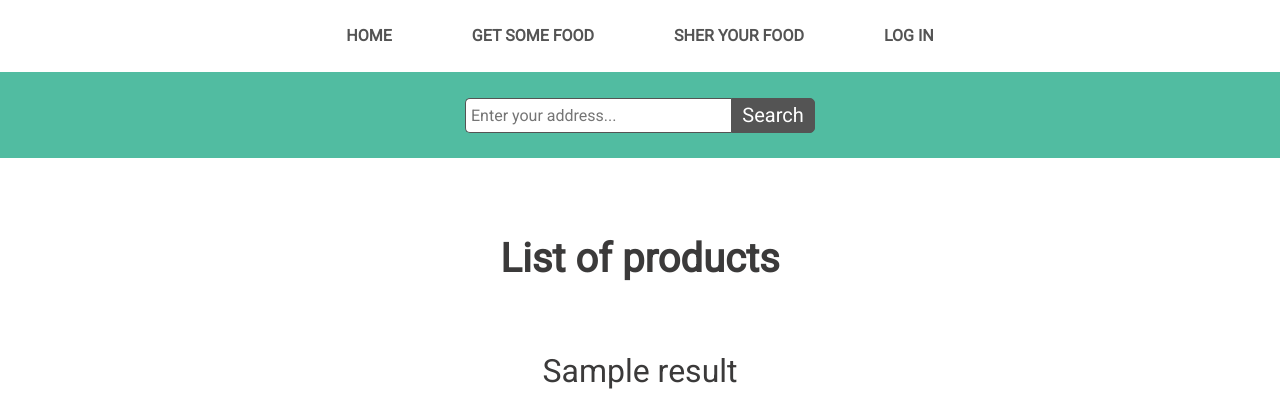
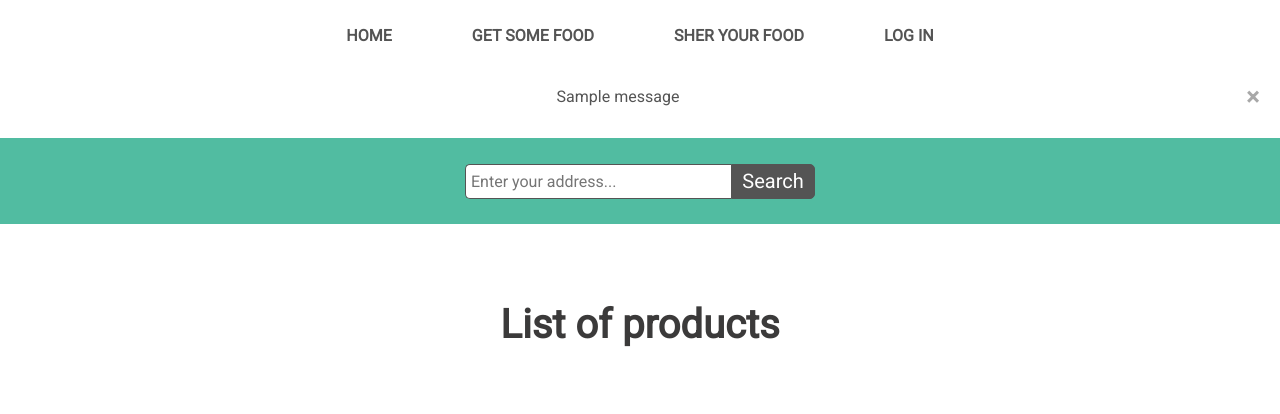
Before and after one commit to daryaordaria/Project_CFG_team3, a Flask app: template templates/results.html in a window 1280 px wide. Shown: the top 414 px of the page. Run offline with Flask 2, Linux system fonts and the light colour scheme; the template is opened without the code that fills it: most values are stand-ins (such as "Sample title", 1, 10 or a date in 2020); one stand-in notice (Sample message) is shown; some libraries are stand-ins or nearby versions.

Commit message:
feat: add flash messages

```diff
--- a/templates/results.html
+++ b/templates/results.html
@@ -33,6 +33,14 @@
                     </ul>
                 </nav>
             </div>
+            {% for message in get_flashed_messages() %}
+            <div class="alert {{alert}} alert-dismissible fade show text-center" role="alert">
+                {{message}}
+                <button type="button" class="close" onclick="this.parentElement.style.display='none';">
+                <span aria-hidden="true">&times;</span>
+                </button>
+            </div>
+        {% endfor %}
             <div class="search-wrap">
                 <div class="search">
                     <input type="text" class="searchTerm" placeholder="Enter your address...">
```
